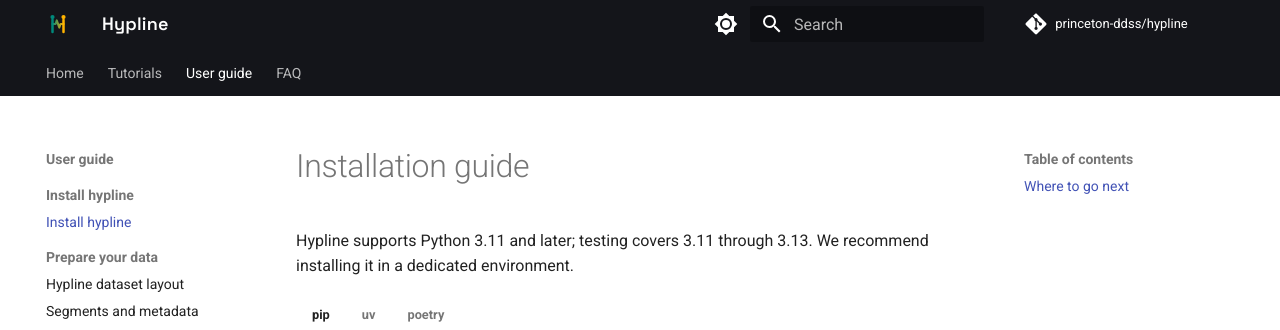
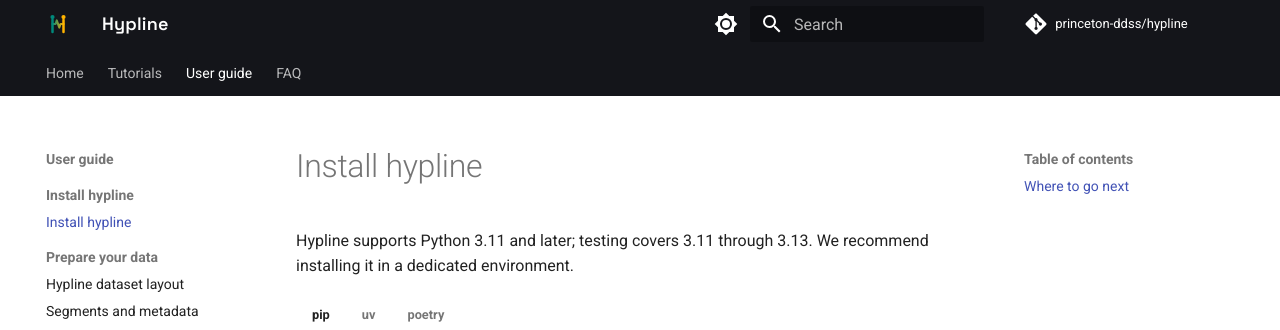
Before and after one commit to princeton-ddss/hypline, an MkDocs documentation site: the page built from docs/mkdocs/step-by-step/install.md, in a window 1280 px wide and 1312 px high. Shown: the top 330 px of the window. Built offline with MkDocs 1.6.1 and Material for MkDocs 9.7.7, drawn with Linux system fonts in a browser that asks for light colours; comment, search, counter and statistics services are not loaded; the version menu is left out.

Commit message:
Revise installation guide title and Python support info
Updated the installation guide title to 'Install hypline' and clarified Python version support.

```diff
--- a/docs/mkdocs/step-by-step/install.md
+++ b/docs/mkdocs/step-by-step/install.md
@@ -1,4 +1,4 @@
-# Installation guide
+# Install hypline
 
 Hypline supports Python 3.11 and later; testing covers 3.11 through 3.13. We recommend
 installing it in a dedicated environment.
```
